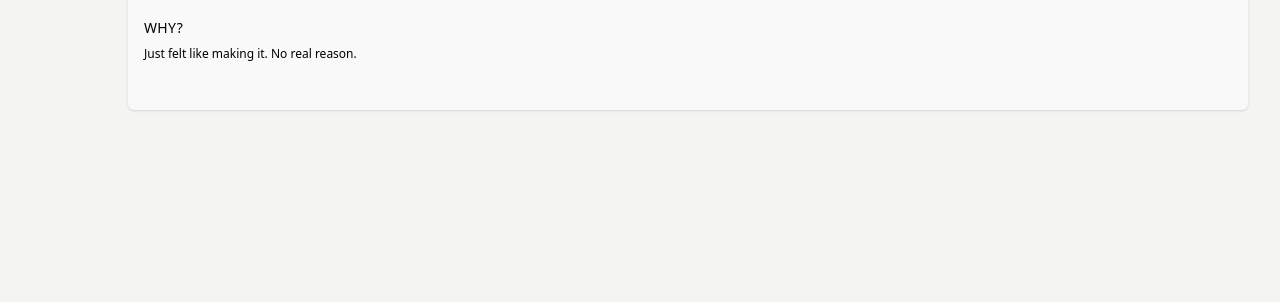
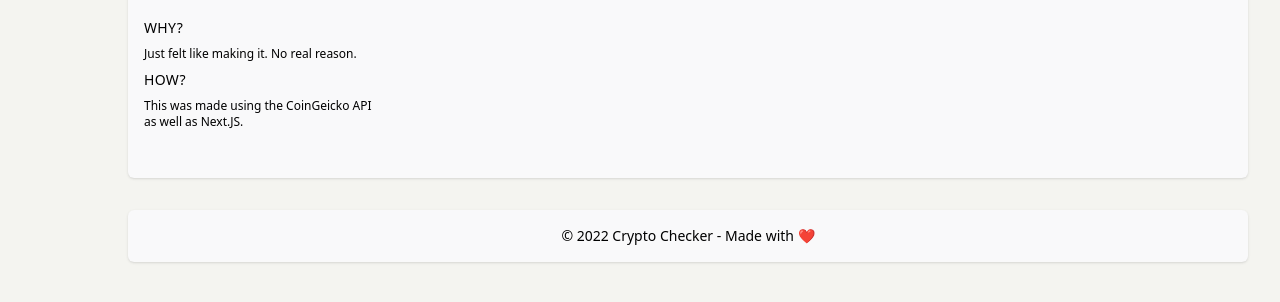
Before and after one commit to badster-git/crypto-how-much-app, a Next.js app: page / in a window 1280 px wide. Shown: the part 174-476 px from the top of the page. Built offline with nearby package versions, Linux system fonts and the light colour scheme.

Commit message:
feat: updated site layout and added Footer

```diff
--- a/components/currencyInput/currencyInput.tsx
+++ b/components/currencyInput/currencyInput.tsx
@@ -333,7 +333,7 @@ export function CurrencyInputForm() {
             </div>
           </div>
         </div>
-        <div className="md:flex mb-8">
+        <div className="md:flex mb-2">
           <div className="md:w-1/3">
             <legend className="uppercase tracking-wide text-sm">Why?</legend>
             <p className="text-xs font-light md:w-[15rem] mt-2">
@@ -350,7 +350,8 @@ export function CurrencyInputForm() {
                     {priceData?.amountBought}{" "}
                   </span>
                   of {priceData.id} on {priceData.dateBought} you would have
-                  around <span id="totalMade">{priceData?.totalMade}</span> right now.
+                  around <span id="totalMade">{priceData?.totalMade}</span>{" "}
+                  right now.
                 </p>
 
                 <p className="text-md font-light">
@@ -360,6 +361,14 @@ export function CurrencyInputForm() {
             )}
           </div>
         </div>
+        <div className="md:flex mb-8">
+          <div className="md:w-1/3">
+            <legend className="uppercase tracking-wide text-sm">How?</legend>
+            <p className="text-xs font-light md:w-[15rem] mt-2">
+              This was made using the CoinGeicko API as well as Next.JS.
+            </p>
+          </div>
+        </div>
       </form>
     </div>
   );
--- /dev/null
+++ b/components/footer/footer.tsx
@@ -0,0 +1,18 @@
+import React, { FC } from "react";
+
+export const Footer: FC = () => {
+  return (
+    <footer className="flex-1 md:p-0 lg:pt-8 lg:px-8 md:ml-24 flex flex-col">
+      <section className="p-4 shadow bg-cream-light rounded-md">
+        <div className="mx-auto container overflow-hidden flex flex-col lg:flex-row justify-center">
+          <a
+            href="#"
+            className="block text-xl leading-none select-none"
+          >
+            <p className="text-sm font-light">© 2022 Crypto Checker - Made with ❤️</p>
+          </a>
+        </div>
+      </section>
+    </footer>
+  );
+};
--- a/pages/index.tsx
+++ b/pages/index.tsx
@@ -3,6 +3,7 @@ import Head from "next/head";
 import Image from "next/image";
 import { InputForm } from "components/inputForm/inputForm";
 import { CurrencyInputForm } from "components/currencyInput/currencyInput";
+import { Footer } from "components/footer/footer";
 import styles from "../styles/Home.module.css";
 
 const Home: NextPage = () => {
@@ -24,6 +25,7 @@ const Home: NextPage = () => {
           <CurrencyInputForm />
         </section>
       </main>
+      <Footer />
     </div>
   );
 };
```
